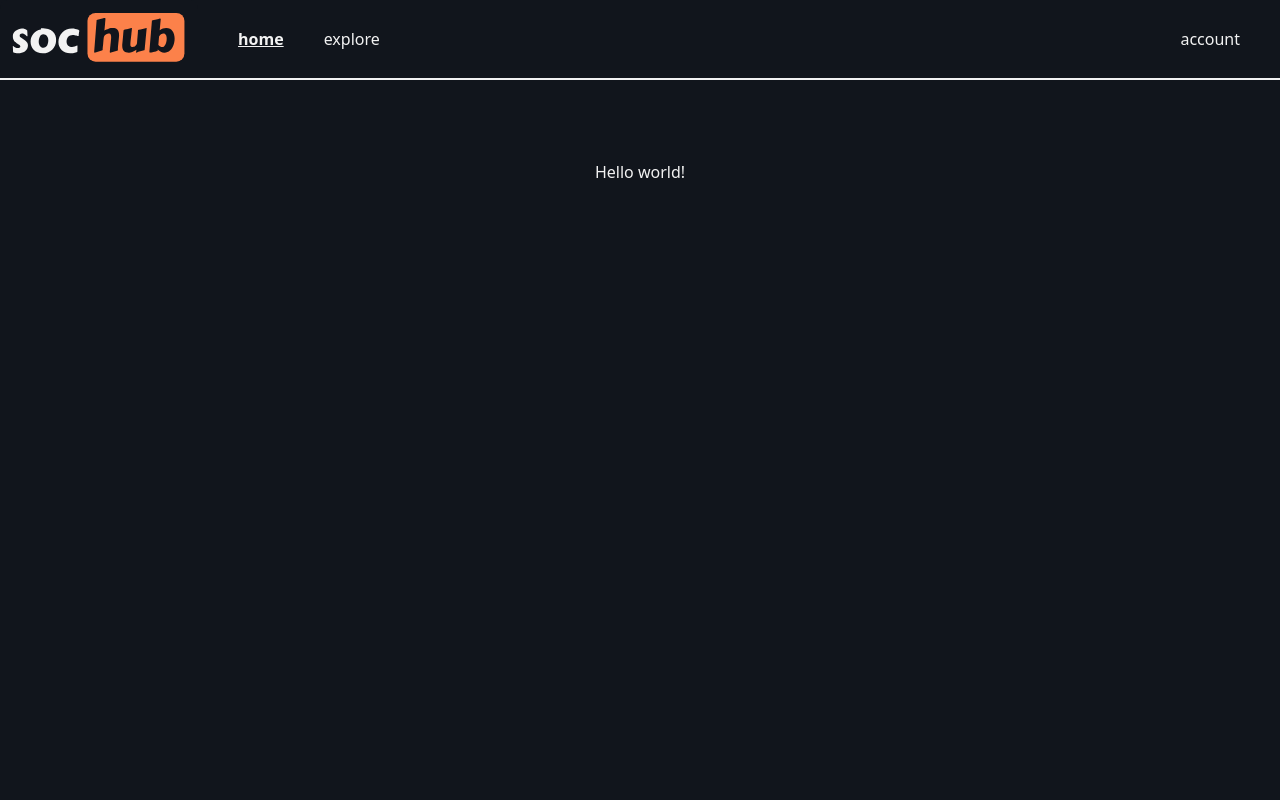
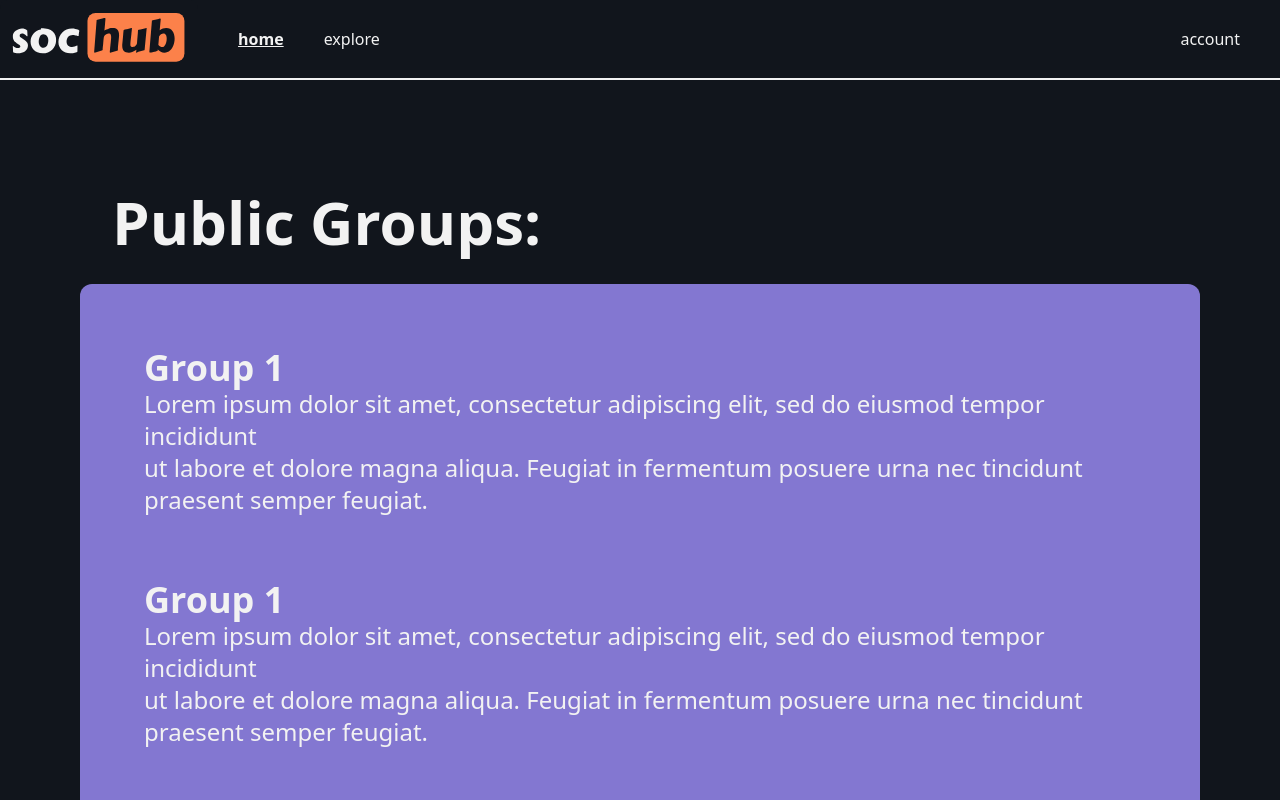
Before and after one commit to iis-itu-team/iis-project, a SvelteKit app in the folder frontend/: page / in a window 1280 px wide. Shown: the top 800 px of the page. Built offline with nearby package versions, Linux system fonts and the light colour scheme.

Commit message:
feat(frontend): home page

```diff
--- a/frontend/src/routes/+page.svelte
+++ b/frontend/src/routes/+page.svelte
@@ -1,3 +1,19 @@
-<div class="text-center">
-	<p>Hello world!</p>
+<script>
+	let threads = Array.from({ length: 9 }, (_, i) => i);
+</script>
+
+<div class="p-8 text-white font-bold text-6xl">
+	<p>Public Groups:</p>
 </div>
+
+<figure class="bg-secondary rounded-xl p-8 dark:bg-slate-800">
+	{#each threads as thread (thread)}
+	<div class="text-left p-8 text-white text-2xl">
+		<span class="font-bold text-4xl">Group 1</span>
+		<p>Lorem ipsum dolor sit amet, consectetur adipiscing elit, sed do eiusmod tempor incididunt</p>
+		<p>ut labore et dolore magna aliqua. Feugiat in fermentum posuere urna nec tincidunt </p>
+		<p>praesent semper feugiat.</p>
+	</div>
+	{/each}
+
+</figure>
```
